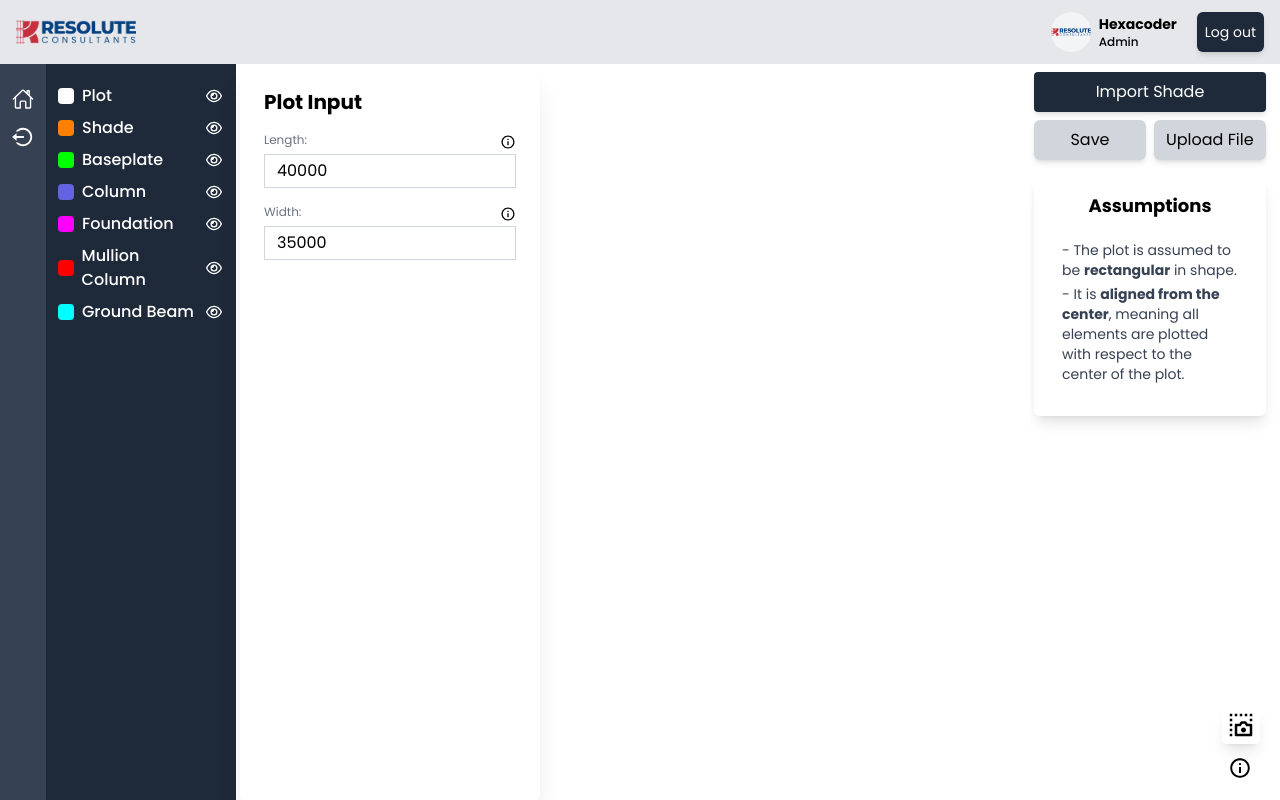
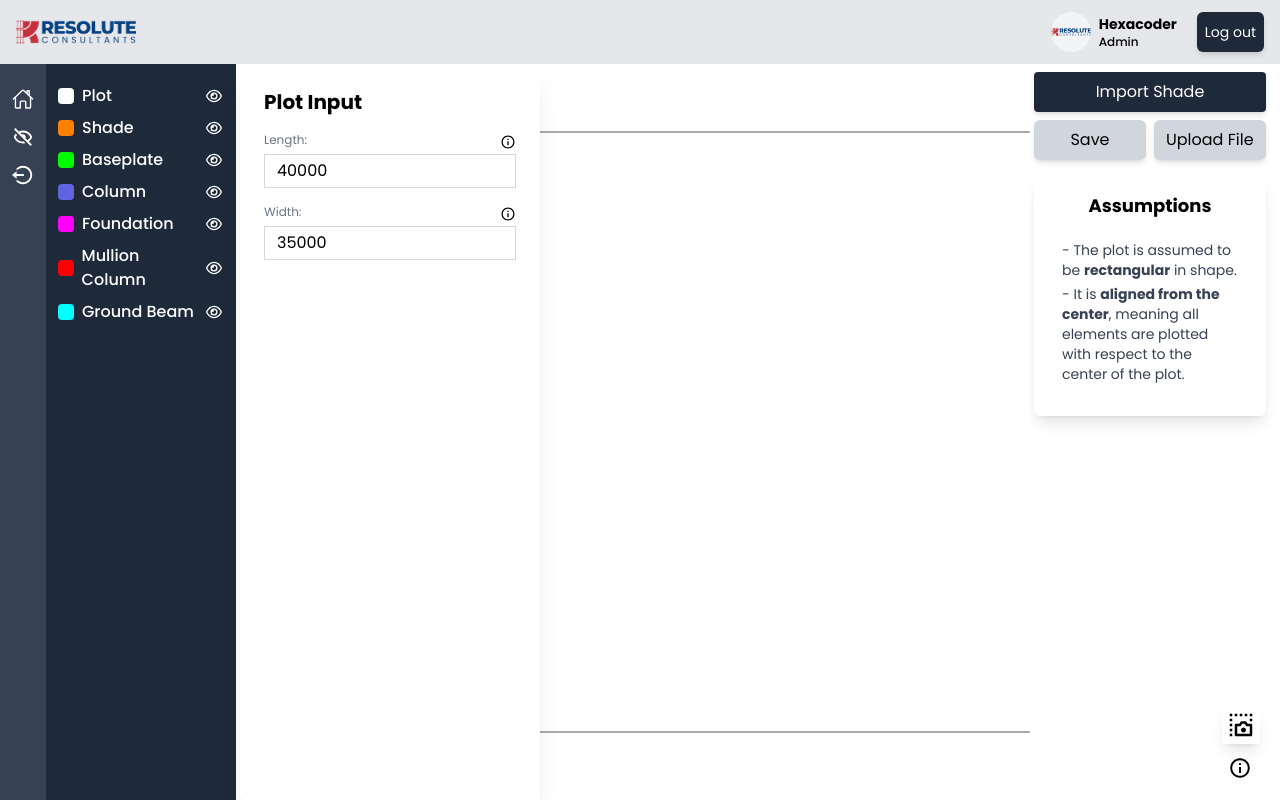
Before and after one commit to RishiDhimmar/shed-frontend, a React (Vite) app: page /project in a window 1280 px wide. Built offline with nearby package versions, Linux system fonts and the light colour scheme; no server answers.

Commit message:
dimension button added

```diff
--- a/src/components/threeenv/Helpers/DimensionLine.tsx
+++ b/src/components/threeenv/Helpers/DimensionLine.tsx
@@ -65,6 +65,7 @@
 
 import { Line, Text } from "@react-three/drei";
 import { observer } from "mobx-react-lite";
+import uiStore from "../../../stores/UIStore";
 
 interface DimensionLineProps {
   startPoint: [number, number, number];
@@ -131,7 +132,8 @@ const DimensionLine = observer(
 
     return (
       <>
-        {/* Draw the offset dimension line */}
+        {!uiStore.isDimensionsVisible && (
+          <>
             <Line
               points={[startOffset, endOffset]}
               color={lineColor}
@@ -140,10 +142,13 @@ const DimensionLine = observer(
 
             {/* Display the length label at variable offset */}
             <Text position={textPosition} color={textColor} fontSize={textSize}>
-        {(length*1000).toFixed().split('.')[0]}
+              {(length * 1000).toFixed().split(".")[0]}
             </Text>
           </>
+        )}
+      </>
     );
-});
+  }
+);
 
 export default DimensionLine;
--- a/src/components/uiElements/Sidebar.tsx
+++ b/src/components/uiElements/Sidebar.tsx
@@ -1,13 +1,26 @@
 import { IoHomeOutline } from "react-icons/io5";
 import { RiLogoutCircleLine } from "react-icons/ri";
+import uiStore from "../../stores/UIStore";
+import { BiHide } from "react-icons/bi";
+import { FaRegEye } from "react-icons/fa6";
+import { observer } from "mobx-react-lite";
 
-function Sidebar() {
+const Sidebar = observer (() => {
   return (
     <div className="bg-gray-700 flex flex-col items-center p-1 ">
       <IoHomeOutline className="text-white text-3xl cursor-pointer hover:bg-gray-600 m-1 p-1 rounded mt-4" />
+      {uiStore.isDimensionsVisible ? (
+        <BiHide
+          className="text-white text-3xl cursor-pointer hover:bg-gray-600 m-1 p-1 rounded"
+          onClick={() => uiStore.toggleDimensionsVisibility()}
+        />
+      ) : (
+        <FaRegEye className="text-white text-3xl cursor-pointer hover:bg-gray-600 m-1 p-1 rounded"
+        onClick={() => uiStore.toggleDimensionsVisibility()}/>
+      )}
       <RiLogoutCircleLine className="text-white text-3xl cursor-pointer hover:bg-gray-600 m-1 p-1 rounded " />
     </div>
   );
-}
+})
 
 export default Sidebar;
--- a/src/stores/UIStore.tsx
+++ b/src/stores/UIStore.tsx
@@ -21,6 +21,7 @@ class UIStore {
     mullionColumn: true,
     groundBeam: true,
   };
+  isDimensionsVisible : boolean = true;
 
   isModified = false;
 
@@ -36,6 +37,14 @@ class UIStore {
     this.visibility[component] = !this.visibility[component];
   }
 
+  setDimensionsVisibility(visible: boolean) {
+    this.isDimensionsVisible = visible;
+  }
+
+  toggleDimensionsVisibility() {
+    this.isDimensionsVisible = !this.isDimensionsVisible;
+  }
+
   setModified(modified: boolean) {
     this.isModified = modified;
   }
```
Lines whose indentation alone changed are shown as unchanged.
